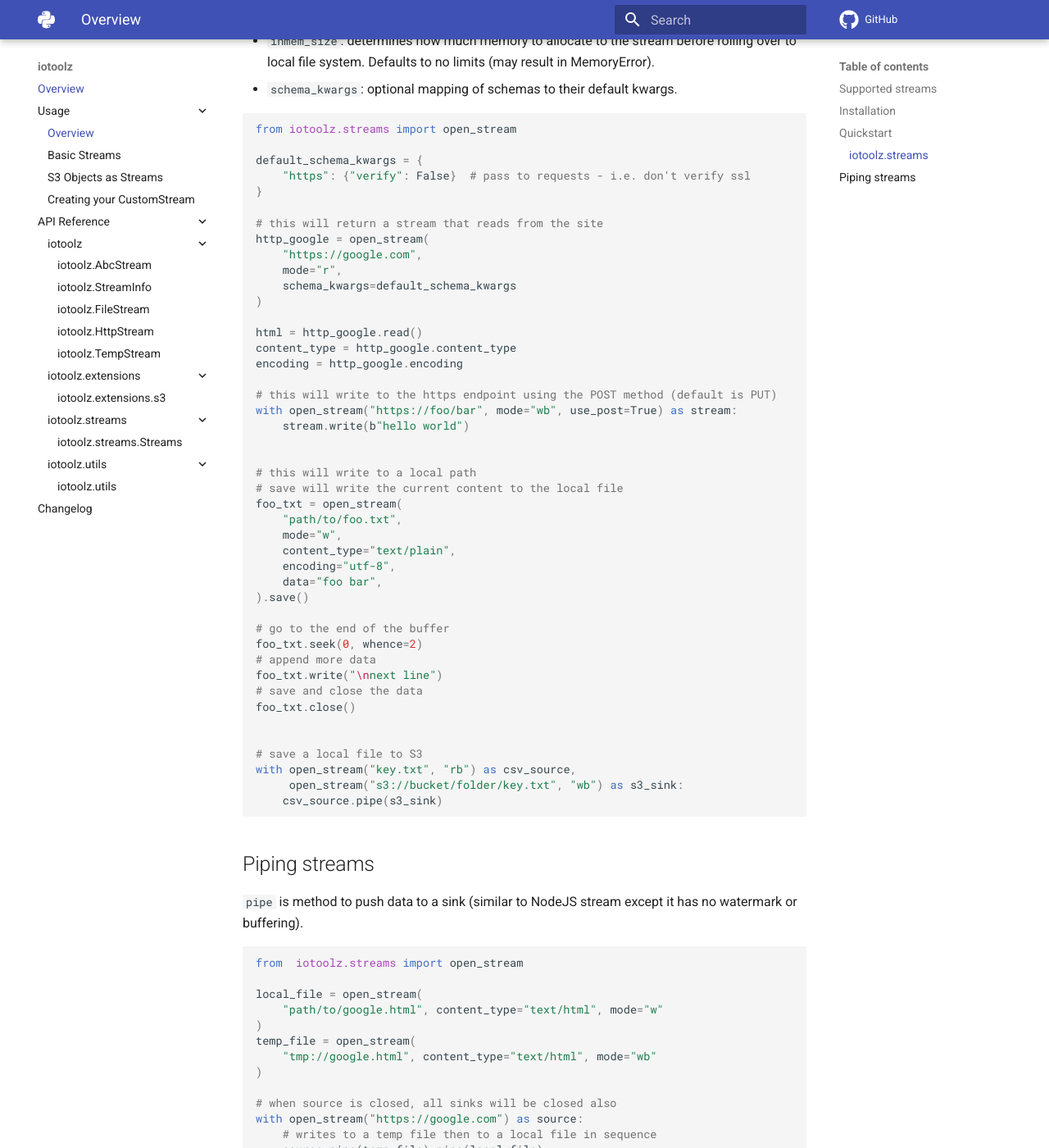
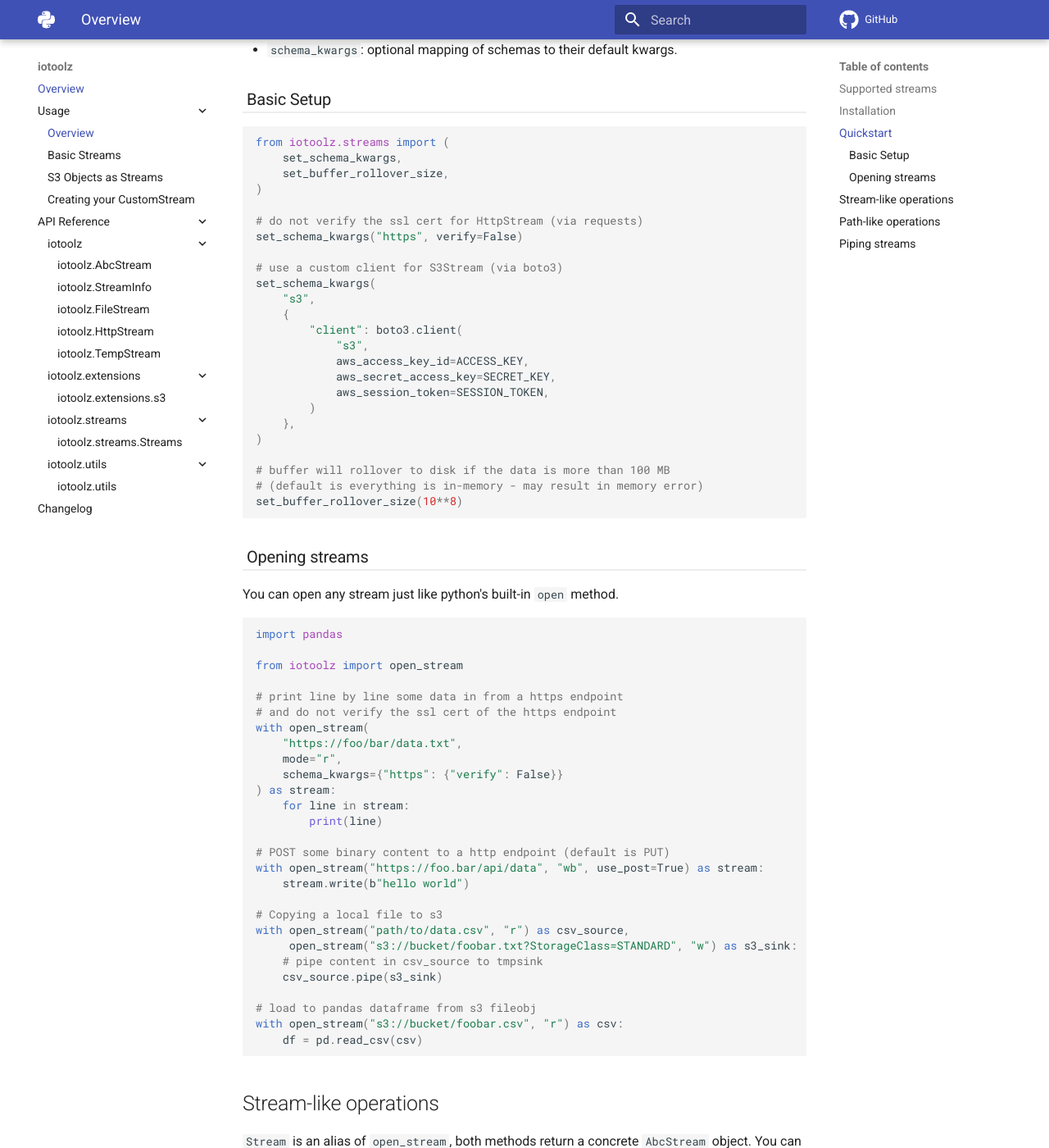
Before and after one commit to e2fyi/iotoolz, an MkDocs documentation site: the page built from docs/index.md, in a window 1280 px wide and 1400 px high, scrolled down 1597 px. Shown: the whole window at 82% size. Built offline with MkDocs 1.6.1 and Material for MkDocs 9.7.7, drawn with Linux system fonts in a browser that asks for light colours; comment, search, counter and statistics services are not loaded; some of the changed text lies outside the part shown.

Commit message:
[Feature] Add path-like feature like mkdir, iter_dir, glob (#12)
* Add path-like feature like mkdir, iter_dir, glob

* Update changelog

````diff
--- a/README.md
+++ b/README.md
@@ -49,14 +49,12 @@
 
 ## Quickstart
 
-### iotoolz.streams
-
 The helper object `iotoolz.streams.stream_factory` is a default singleton of
 `iotoolz.streams.Streams` provided to support most of the common use cases.
 
-`iotoolz.streams.open_stream` is a util method provided by the singleton helper to create
-a stream object. This method accepts the same arguments as python's `open` method with
-the following additional parameters:
+`iotoolz.streams.open_stream` (alias `iotoolz.streams.Stream`) and is a util method
+provided by the singleton helper to create a stream object. This method accepts the same
+arguments as python's `open` method with the following additional parameters:
 
 - `data`: optional str or bytes that will be passed into the stream
 - `fileobj`: optional file-like object which will be copied into the stream
@@ -64,51 +62,141 @@
 - `inmem_size`: determines how much memory to allocate to the stream before rolling over to local file system. Defaults to no limits (may result in MemoryError).
 - `schema_kwargs`: optional mapping of schemas to their default kwargs.
 
+### Basic Setup
+
 ```py
-from iotoolz.streams import open_stream
-
-default_schema_kwargs = {
-    "https": {"verify": False}  # pass to requests - i.e. don't verify ssl
-}
-
-# this will return a stream that reads from the site
-http_google = open_stream(
-    "https://google.com",
-    mode="r",
-    schema_kwargs=default_schema_kwargs
+from iotoolz.streams import (
+    set_schema_kwargs,
+    set_buffer_rollover_size,
 )
 
-html = http_google.read()
-content_type = http_google.content_type
-encoding = http_google.encoding
+# do not verify the ssl cert for HttpStream (via requests)
+set_schema_kwargs("https", verify=False)
 
-# this will write to the https endpoint using the POST method (default is PUT)
-with open_stream("https://foo/bar", mode="wb", use_post=True) as stream:
+# use a custom client for S3Stream (via boto3)
+set_schema_kwargs(
+    "s3",
+    {
+        "client": boto3.client(
+            "s3",
+            aws_access_key_id=ACCESS_KEY,
+            aws_secret_access_key=SECRET_KEY,
+            aws_session_token=SESSION_TOKEN,
+        )
+    },
+)
+
+# buffer will rollover to disk if the data is more than 100 MB
+# (default is everything is in-memory - may result in memory error)
+set_buffer_rollover_size(10**8)
+```
+
+### Opening streams
+
+You can open any stream just like python's built-in `open` method.
+
+```py
+import pandas
+
+from iotoolz import open_stream
+
+# print line by line some data in from a https endpoint
+# and do not verify the ssl cert of the https endpoint
+with open_stream(
+    "https://foo/bar/data.txt",
+    mode="r",
+    schema_kwargs={"https": {"verify": False}}
+) as stream:
+    for line in stream:
+        print(line)
+
+# POST some binary content to a http endpoint (default is PUT)
+with open_stream("https://foo.bar/api/data", "wb", use_post=True) as stream:
     stream.write(b"hello world")
 
+# Copying a local file to s3
+with open_stream("path/to/data.csv", "r") as csv_source,
+     open_stream("s3://bucket/foobar.txt?StorageClass=STANDARD", "w") as s3_sink:
+    # pipe content in csv_source to tmpsink
+    csv_source.pipe(s3_sink)
 
-# this will write to a local path
-# save will write the current content to the local file
-foo_txt = open_stream(
-    "path/to/foo.txt",
-    mode="w",
-    content_type="text/plain",
-    encoding="utf-8",
-    data="foo bar",
-).save()
+# load to pandas dataframe from s3 fileobj
+with open_stream("s3://bucket/foobar.csv", "r") as csv:
+    df = pd.read_csv(csv)
 
-# go to the end of the buffer
-foo_txt.seek(0, whence=2)
-# append more data
-foo_txt.write("\nnext line")
-# save and close the data
-foo_txt.close()
+```
 
+## Stream-like operations
 
-# save a local file to S3
-with open_stream("key.txt", "rb") as csv_source,
-     open_stream("s3://bucket/folder/key.txt", "wb") as s3_sink:
-    csv_source.pipe(s3_sink)
+`Stream` is an alias of `open_stream`, both methods return a concrete `AbcStream` object.
+You can treat the object as both a "file-like" and "stream-like" object - i.e. you can
+read, write, seek, flush, close the object.
+
+> NOTE
+>
+> By default, the underlying buffer is in-memory. You can enable rollover to disk by
+> passing the `inmem_size` arg to the method, or update the default `inmem_size` value
+> with the `iotoolz.streams.set_buffer_rollover_size` method.
+
+```py
+from iotoolz import open_stream, Stream, set_buffer_rollover_size
+
+# `Stream` is an alias of `open_stream`
+assert open_stream == Stream
+
+# rollover to disk if data is over 100 MB
+set_buffer_rollover_size(10**8)
+
+# you can overwrite the default kwargs here also
+stream = Stream(
+    "path/to/data.txt",
+    mode="rw",  # you can both read and write to a stream
+)
+# stream is lazily evaluated, nothing will be buffered until you call some methods
+# that requires the data
+data = stream.read()
+# will attempt to provide encoding and content_type if not provided when opening the stream
+print(stream.encoding)
+print(stream.content_type)
+# stream has the same interface as an IO object - i.e. u can seek, flush, close, etc
+stream.seek(5)  # go to offset 5 from start of buffer
+stream.write("replace with this text")
+stream.seek(0, whence=2)  # go to end of buffer
+stream.write("additional text after original eof")  # continue writing to the end of the buffer
+stream.save()  # flush save the entire buffer to the same dst location
+stream.close() # close the stream
+```
+
+## Path-like operations
+
+`mkdir`, `iter_dir` and `glob` are path-like methods that are available to the
+stream object. These methods mimics their equivalent in `pathlib.Path` when appropriate.
+
+| method     | supported streams                          | desc                                                            |
+| ---------- | ------------------------------------------ | --------------------------------------------------------------- |
+| `mkdir`    | `FileStream`                               | create a directory.                                             |
+| `iter_dir` | `FileStream`, `TempStream`, and `S3Stream` | iterate thru the streams in the directory.                      |
+| `glob`     | `FileStream`, `TempStream`, and `S3Stream` | iterate thru the streams in the directory that match a pattern. |
+
+```py
+import itertools
+
+from iotoolz import Stream, mkdir, iter_dir, glob
+
+# similar to 'mkdir -p'
+mkdir("path/to/folder", parents=True, exist_ok=True)
+Stream("path/to/folder").mkdir(parents=True, exist_ok=True)
+
+# list object in an s3 bucket
+iter_dir("s3://bucket/prefix/")
+for stream in Stream("s3://bucket/prefix/").iter_dir():
+    print(stream.uri)
+
+# find s3 objects with a specific pattern
+glob("s3://bucket/prefix/", "*.txt")
+for stream in Stream("s3://bucket/prefix/").glob("*.txt"):
+    print(stream.uri)
+
 ```
 
 ## Piping streams
--- a/docs/streams.md
+++ b/docs/streams.md
@@ -5,29 +5,61 @@
 AbcStream classes.
 
 It also provides a default `iotoolz.streams.Streams` singleton which support most of the
-implemented streams. The singleton object's methods are exposed as module callables:
-
-- `open_stream`: corresponds to `iotoolz.streams.Streams.open`
-- `register_stream` : corresponds to `iotoolz.streams.Streams.register_stream`
-- `set_schema_kwargs`: corresponds to `iotoolz.streams.Streams.set_schema_kwargs`
+implemented streams. The singleton object's methods are exposed as module callables which
+you can import from.
 
 ## Usage
+
+### Basic Setup
+
+```py
+from iotoolz.streams import (
+    set_schema_kwargs,
+    set_buffer_rollover_size,
+)
+
+# do not verify the ssl cert for HttpStream (via requests)
+set_schema_kwargs("https", verify=False)
+
+# use a custom client for S3Stream (via boto3)
+set_schema_kwargs(
+    "s3",
+    {
+        "client": boto3.client(
+            "s3",
+            aws_access_key_id=ACCESS_KEY,
+            aws_secret_access_key=SECRET_KEY,
+            aws_session_token=SESSION_TOKEN,
+        )
+    },
+)
+
+# buffer will rollover to disk if the data is more than 100 MB
+# (default is everything is in-memory - may result in memory error)
+set_buffer_rollover_size(10**8)
+```
+
+### Opening streams
+
+You can open any stream just like python's built-in `open` method.
 
 ```py
 import pandas
 
-from iotoolz.streams import open_stream, register_stream, set_schema_kwargs
-
-# do not verify the ssl cert for all https requests
-set_schema_kwargs("https", verify=False)
+from iotoolz import open_stream
 
 # print line by line some data in from a https endpoint
-with open_stream("https://foo/bar/data.txt", "r") as stream:
+# and do not verify the ssl cert of the https endpoint
+with open_stream(
+    "https://foo/bar/data.txt",
+    mode="r",
+    schema_kwargs={"https": {"verify": False}}
+) as stream:
     for line in stream:
         print(line)
 
-# Post some binary content to a http endpoint
-with open_stream("https://foo.bar/api/data", "wb") as stream:
+# POST some binary content to a http endpoint (default is PUT)
+with open_stream("https://foo.bar/api/data", "wb", use_post=True) as stream:
     stream.write(b"hello world")
 
 # Copying a local file to s3
@@ -39,4 +71,78 @@
 # load to pandas dataframe from s3 fileobj
 with open_stream("s3://bucket/foobar.csv", "r") as csv:
     df = pd.read_csv(csv)
+
 ```
+
+## Stream-like operations
+
+`Stream` is an alias of `open_stream`, both methods return a concrete `AbcStream` object.
+You can treat the object as both a "file-like" and "stream-like" object - i.e. you can
+read, write, seek, flush, close the object.
+
+> NOTE
+>
+> By default, the underlying buffer is in-memory. You can enable rollover to disk by
+> passing the `inmem_size` arg to the method, or update the default `inmem_size` value
+> with the `iotoolz.streams.set_buffer_rollover_size` method.
+
+```py
+from iotoolz import open_stream, Stream, set_buffer_rollover_size
+
+# `Stream` is an alias of `open_stream`
+assert open_stream == Stream
+
+# rollover to disk if data is over 100 MB
+set_buffer_rollover_size(10**8)
+
+# you can overwrite the default kwargs here also
+stream = Stream(
+    "path/to/data.txt",
+    mode="rw",  # you can both read and write to a stream
+)
+# stream is lazily evaluated, nothing will be buffered until you call some methods
+# that requires the data
+data = stream.read()
+# will attempt to provide encoding and content_type if not provided when opening the stream
+print(stream.encoding)
+print(stream.content_type)
+# stream has the same interface as an IO object - i.e. u can seek, flush, close, etc
+stream.seek(5)  # go to offset 5 from start of buffer
+stream.write("replace with this text")
+stream.seek(0, whence=2)  # go to end of buffer
+stream.write("additional text after original eof")  # continue writing to the end of the buffer
+stream.save()  # flush save the entire buffer to the same dst location
+stream.close() # close the stream
+```
+
+## Path-like operations
+
+`mkdir`, `iter_dir` and `glob` are path-like methods that are available to the
+stream object. These methods mimics their equivalent in `pathlib.Path` when appropriate.
+
+| method     | supported streams                          | desc                                                            |
+| ---------- | ------------------------------------------ | --------------------------------------------------------------- |
+| `mkdir`    | `FileStream`                               | create a directory.                                             |
+| `iter_dir` | `FileStream`, `TempStream`, and `S3Stream` | iterate thru the streams in the directory.                      |
+| `glob`     | `FileStream`, `TempStream`, and `S3Stream` | iterate thru the streams in the directory that match a pattern. |
+
+```py
+import itertools
+
+from iotoolz import Stream, mkdir, iter_dir, glob
+
+# similar to 'mkdir -p'
+mkdir("path/to/folder", parents=True, exist_ok=True)
+Stream("path/to/folder").mkdir(parents=True, exist_ok=True)
+
+# list object in an s3 bucket
+iter_dir("s3://bucket/prefix/")
+for stream in Stream("s3://bucket/prefix/").iter_dir():
+    print(stream.uri)
+
+# find s3 objects with a specific pattern
+glob("s3://bucket/prefix/", "*.txt")
+for stream in Stream("s3://bucket/prefix/").glob("*.txt"):
+    print(stream.uri)
+
+```
--- a/pyproject.toml
+++ b/pyproject.toml
@@ -1,6 +1,6 @@
 [tool.poetry]
 name = "iotoolz"
-version = "0.1.0-rc-6"
+version = "0.1.0-rc-7"
 description = "Consistent io iterface to read and write from/to both local and different remote resources (e.g. http, s3)"
 keywords = ["io", "stream", "requests", "ftp", "s3"]
 authors = ["eterna2 <eterna2@hotmail.com>"]
````
Also changed, not shown: CHANGELOG.md (+8 -0 lines), docs/custom_stream.md (+48 -7 lines), 10 other files.
